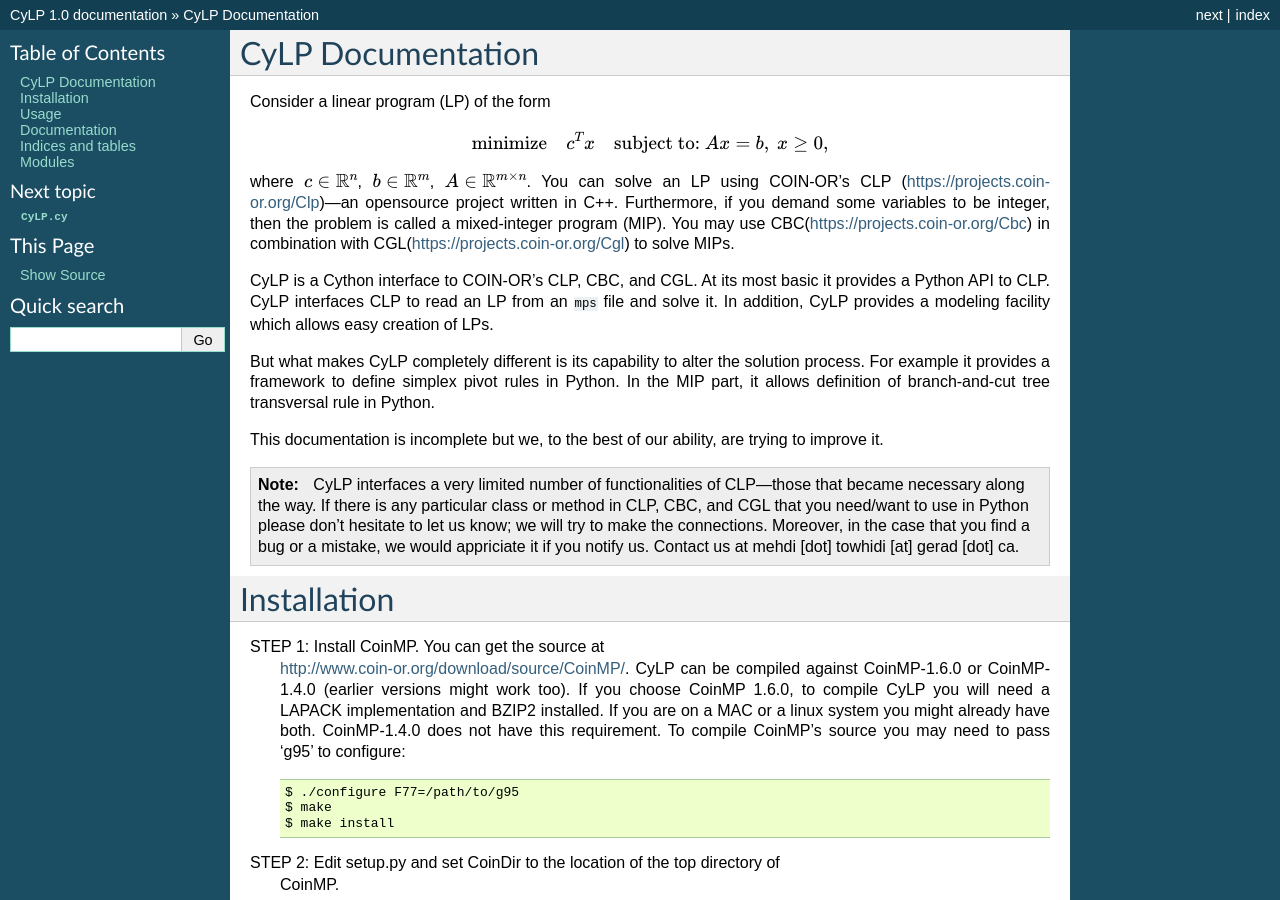
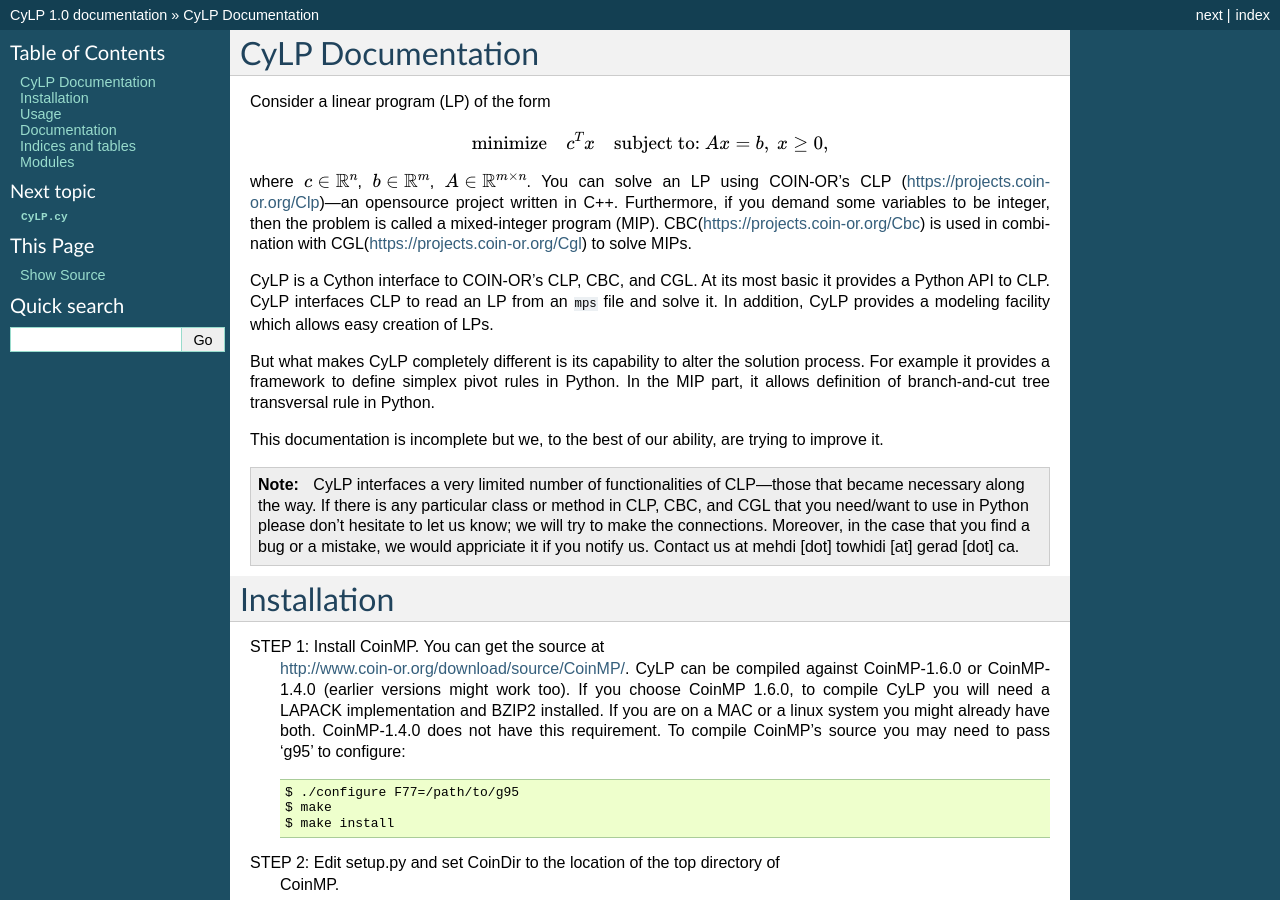
Before and after one commit to coin-or/CyLP, a Sphinx documentation site: the page built from doc/source/index.rst, in a window 1280 px wide and 900 px high. Built offline with Sphinx 7.4.7, drawn with Linux system fonts in a browser that asks for light colours; formulas are drawn with MathJax 3.

Commit message:
doc: index

```diff
--- a/doc/source/index.rst
+++ b/doc/source/index.rst
@@ -15,8 +15,8 @@
 \mathbb{R}^{m \times n}`. You can solve an LP using COIN-OR's CLP
 (https://projects.coin-or.org/Clp)\ ---an opensource project written in C++.
 Furthermore, if you demand some variables to be integer, then the problem is
-called a mixed-integer program (MIP). You may use
-CBC(https://projects.coin-or.org/Cbc) in combination with
+called a mixed-integer program (MIP). CBC(https://projects.coin-or.org/Cbc)
+is used in combination with
 CGL(https://projects.coin-or.org/Cgl) to solve MIPs.
 
 CyLP is a Cython interface to COIN-OR's CLP, CBC, and CGL. At its most basic it
```
